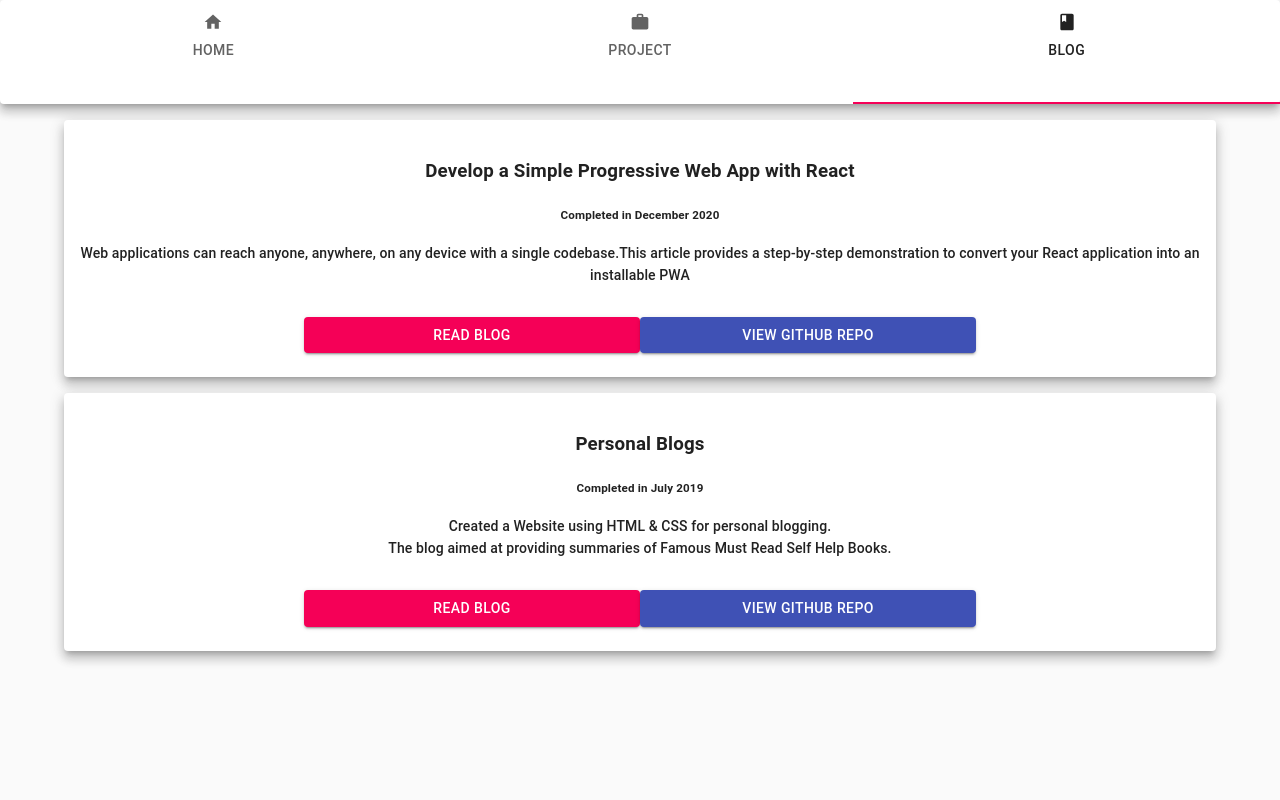
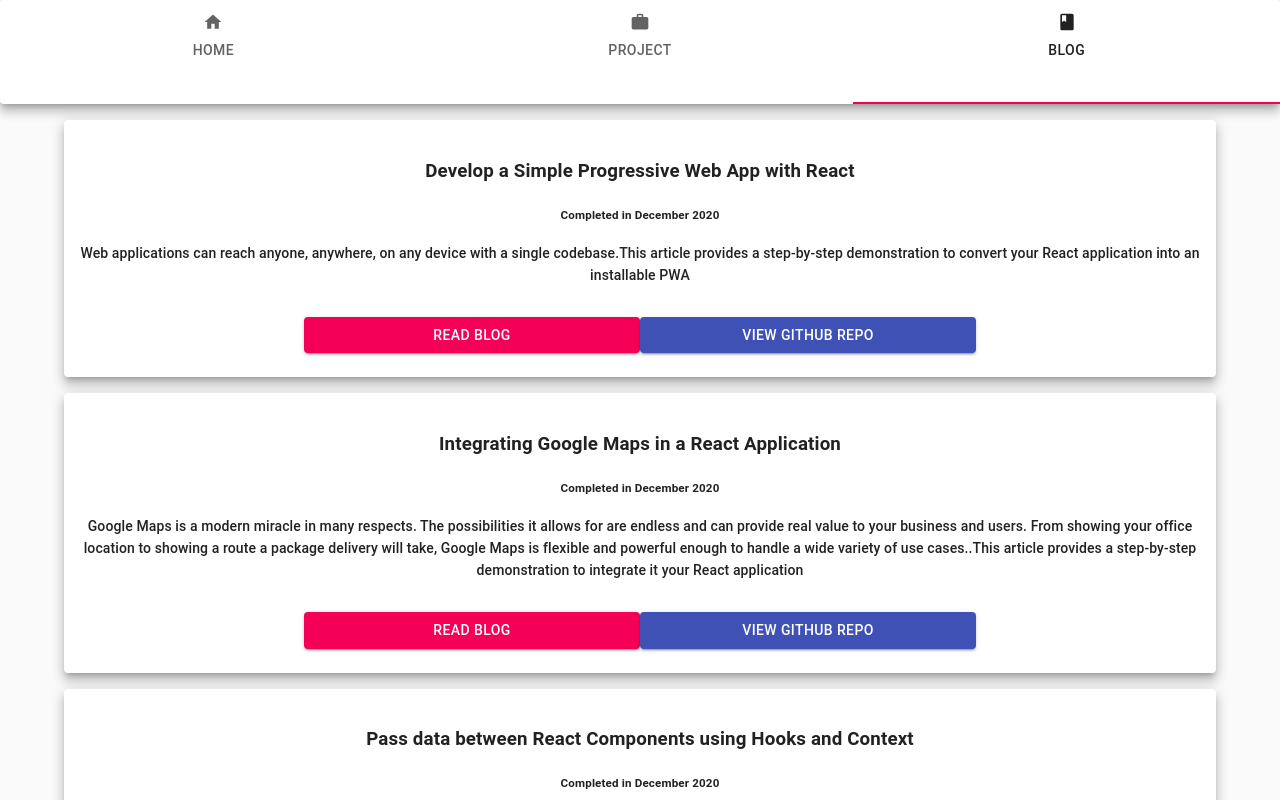
Before and after one commit to eshaansinghparihar/Porfolio, a React (Create React App) app: page /blog in a window 1280 px wide. Shown: the top 800 px of the page. Built offline with nearby package versions, Linux system fonts and the light colour scheme.

Commit message:
Blogs added

```diff
--- a/src/Blogs.js
+++ b/src/Blogs.js
@@ -29,6 +29,20 @@ function Blogs() {
       description:"Web applications can reach anyone, anywhere, on any device with a single codebase.This article provides a step-by-step demonstration to convert your React application into an installable PWA",
       blogUrl:"https://eshaansinghparihar.medium.com/develop-a-simple-progressive-web-app-with-react-b5d8272c3102",
       githubUrl:"https://github.com/eshaansinghparihar/simple-pwa",
+    },
+    {
+      name:"Integrating Google Maps in a React Application",
+      completed:"December 2020",
+      description:"Google Maps is a modern miracle in many respects. The possibilities it allows for are endless and can provide real value to your business and users. From showing your office location to showing a route a package delivery will take, Google Maps is flexible and powerful enough to handle a wide variety of use cases..This article provides a step-by-step demonstration to integrate it your React application",
+      blogUrl:"https://eshaansinghparihar.medium.com/integrating-google-maps-in-a-react-application-b7e530d48de4",
+      githubUrl:"https://github.com/eshaansinghparihar/react-googlemap",
+    },
+    {
+      name:"Pass data between React Components using Hooks and Context",
+      completed:"December 2020",
+      description:"Often you would have faced trouble in passing data between various components in React.This article provides a step-by-step demonstration to allow easy state management",
+      blogUrl:"https://eshaansinghparihar.medium.com/pass-data-between-react-components-using-hooks-and-context-d7018986262a",
+      githubUrl:"https://github.com/eshaansinghparihar/context",
     },
   ]
 
```
